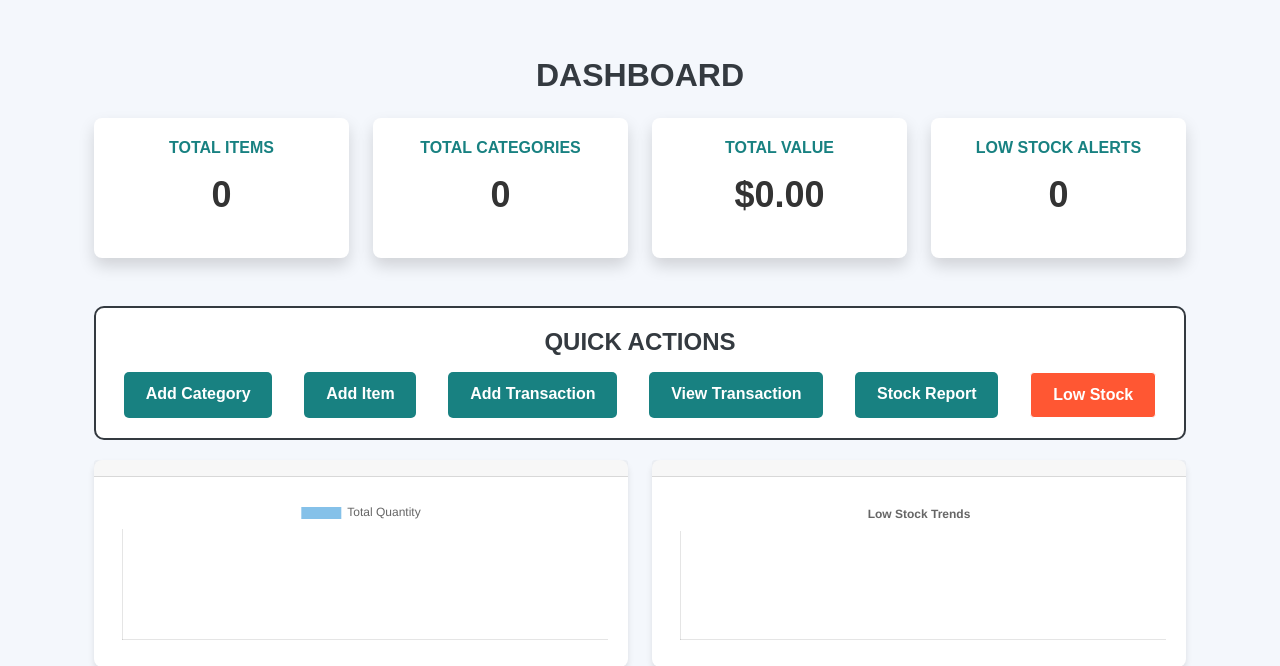
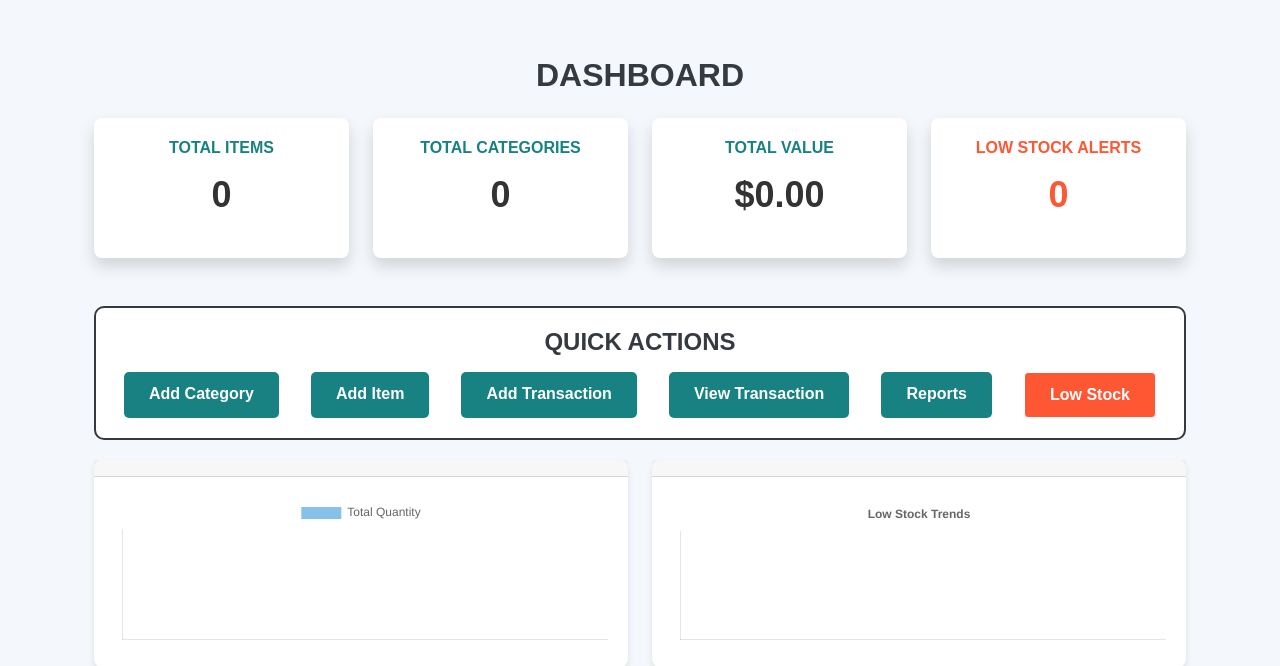
Before and after one commit to KatVolkova/inventory-management-system, a Django app: page / in a window 1280 px wide. Shown: the part 62-728 px from the top of the page. Run offline with Django 4.2, Linux system fonts and the light colour scheme; data that the repository does not hold is empty; some libraries are stand-ins or nearby versions.

Commit message:
Change button title in quick actions section and change card style on dashboard

```diff
--- a/inventory/templates/inventory/dashboard.html
+++ b/inventory/templates/inventory/dashboard.html
@@ -34,8 +34,8 @@
         <div class="col-sm-6 col-md-3 mb-4">
             <div class="card shadow analytics-card">
                 <div class="card-body text-center">
-                    <h6 class="card-title">LOW STOCK ALERTS</h6>
-                <p class="card-number">{{ low_stock_count|intcomma }}</p>
+                    <h6 class="card-title text-danger-alert">LOW STOCK ALERTS</h6>
+                <p class="card-number text-danger-alert">{{ low_stock_count|intcomma }}</p>
                 </div>
             </div>
         </div>
@@ -49,7 +49,7 @@
             <a href="{% url 'add-item' %}" class="btn btn-primary mx-2" aria-label="Add Item">Add Item</a>
             <a href="{% url 'select-item-record-transaction' %}" class="btn btn-primary mx-2" aria-label="Record Transaction">Add Transaction</a>
             <a href="{% url 'select-item-view-transactions' %}" class="btn btn-primary mx-2" aria-label="View Transactions">View Transaction</a>
-            <a href="{% url 'stock-report' %}" class="btn btn-primary mx-2" aria-label="View Stock Report">Stock Report</a>
+            <a href="{% url 'stock-report' %}" class="btn btn-primary mx-2" aria-label="View Stock Report">Reports</a>
             <a href="{% url 'low-stock' %}" class="btn btn-danger mx-2" aria-label="View Low Stock Table">Low Stock</a>
         </div>
     </div>
@@ -68,8 +68,6 @@
             </div>
         </a>
         </div>
-
-
 
         <!-- Low Stock Trends (Line Chart) -->
         <div class="col-md-6 mb-4">
--- a/static/css/style.css
+++ b/static/css/style.css
@@ -61,6 +61,10 @@ body {
     font-size: 36px;
     font-weight: bold;
     color: #333; /* Neutral color */
+}
+
+.text-danger-alert{
+    color: #FF5733;
 }
 
 /* Responsive Adjustments */
```
Also changed, not shown: 1 other file.
